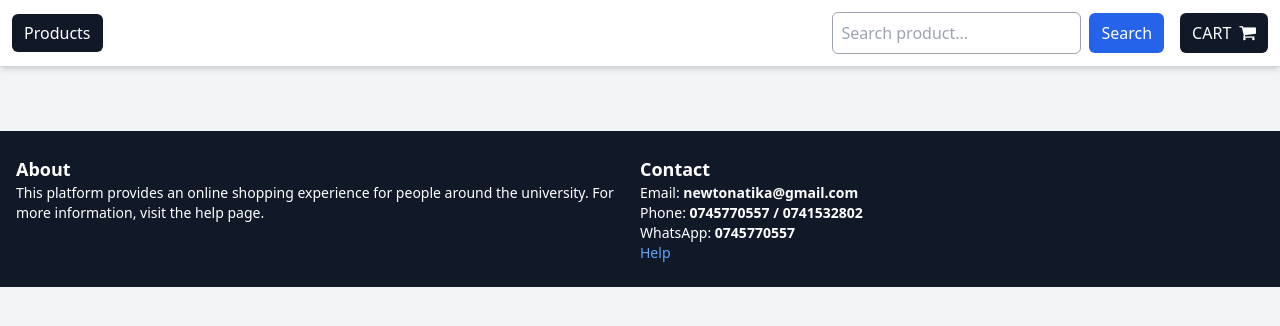
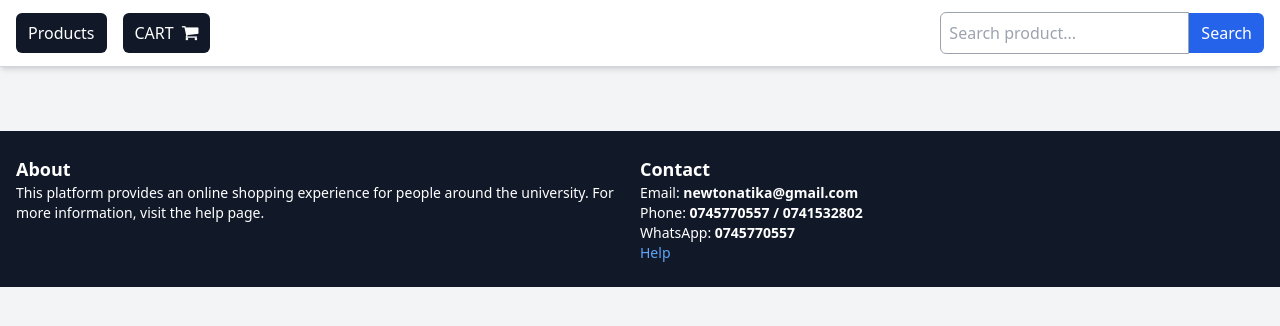
Before and after one commit to Newton-Atika/marketportal, a Django app: page / in a window 1280 px wide. Shown: the top 326 px of the page. Run offline with Django 5.2, Linux system fonts and the light colour scheme; data that the repository does not hold is empty; parts of the project's set-up code (start-up, migrations or seed data) failed here and were passed over; some libraries are stand-ins or nearby versions.

Commit message:
Update base.html

```diff
--- a/home/templates/home/base.html
+++ b/home/templates/home/base.html
@@ -9,33 +9,32 @@
     </head>
     <body class="bg-gray-100">
         <!-- Navigation Bar -->
-        <nav class="flex flex-wrap items-center justify-between p-3 bg-white shadow-md border-b border-gray-300">
-            <div>
+        <nav class="flex items-center justify-between px-4 py-3 bg-white shadow-md border-b border-gray-300">
+            <!-- Left Section (Products & Cart) -->
+            <div class="flex items-center space-x-4">
                 <a href="/" class="text-white bg-gray-900 px-3 py-2 rounded-md hover:bg-gray-700">
                     Products
                 </a>
+                <a href="{% url 'home:shopping_list' %}" class="flex items-center bg-gray-900 text-white px-3 py-2 rounded-md hover:bg-gray-700">
+                    CART <i class="fa fa-shopping-cart ml-2" style="font-size:18px"></i>
+                </a>
             </div>
-            <div class="flex flex-wrap items-center space-x-4">
-                <!-- Search Bar -->
-                <form class="flex flex-wrap items-center" method="GET" action="{% url 'home:search' %}">
+
+            <!-- Search Form -->
+            <form class="flex items-center w-full sm:w-auto" method="GET" action="{% url 'home:search' %}">
                 <input
                     type="text"
                     name="query"
                     value="{{ query }}"
-                        class="p-2 border border-gray-400 rounded-md focus:outline-none focus:ring-2 focus:ring-blue-500 w-full sm:w-auto"
+                    class="p-2 border border-gray-400 rounded-l-md focus:outline-none focus:ring-2 focus:ring-blue-500 w-full sm:w-auto"
                     placeholder="Search product..."
                 >
                 <button
                     type="submit"
-                        class="bg-blue-600 text-white px-3 py-2 rounded-md hover:bg-blue-700 ml-2">
+                    class="bg-blue-600 text-white px-3 py-2 rounded-r-md hover:bg-blue-700">
                     Search
                 </button>
             </form>
-                <!-- Shopping Cart -->
-                <a href="{% url 'home:shopping_list' %}" class="flex items-center bg-gray-900 text-white px-3 py-2 rounded-md hover:bg-gray-700">
-                    CART <i class="fa fa-shopping-cart ml-2" style="font-size:18px"></i>
-                </a>
-            </div>
         </nav>
 
         <!-- Main Content -->
```
Lines whose indentation alone changed are shown as unchanged.
